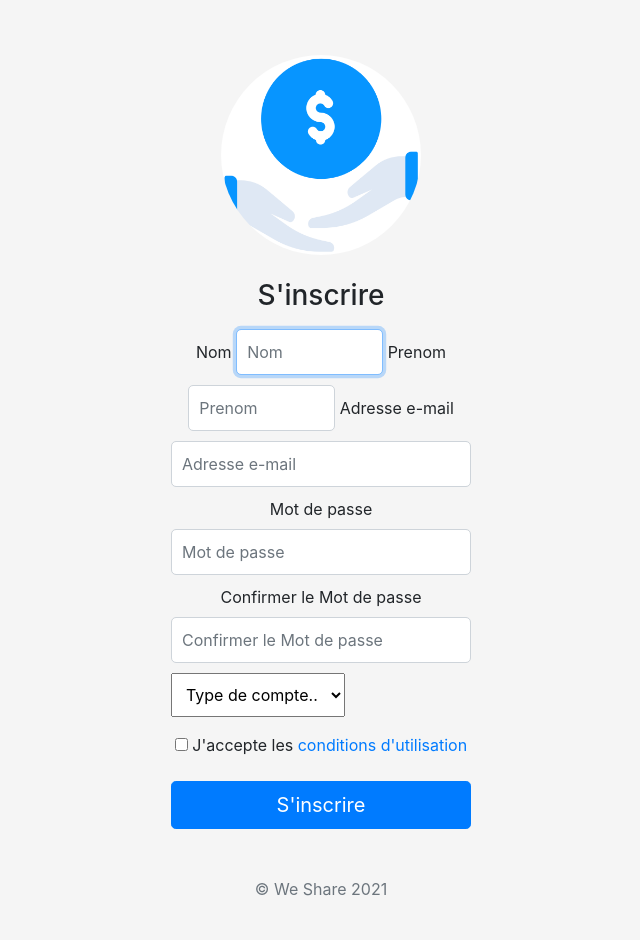
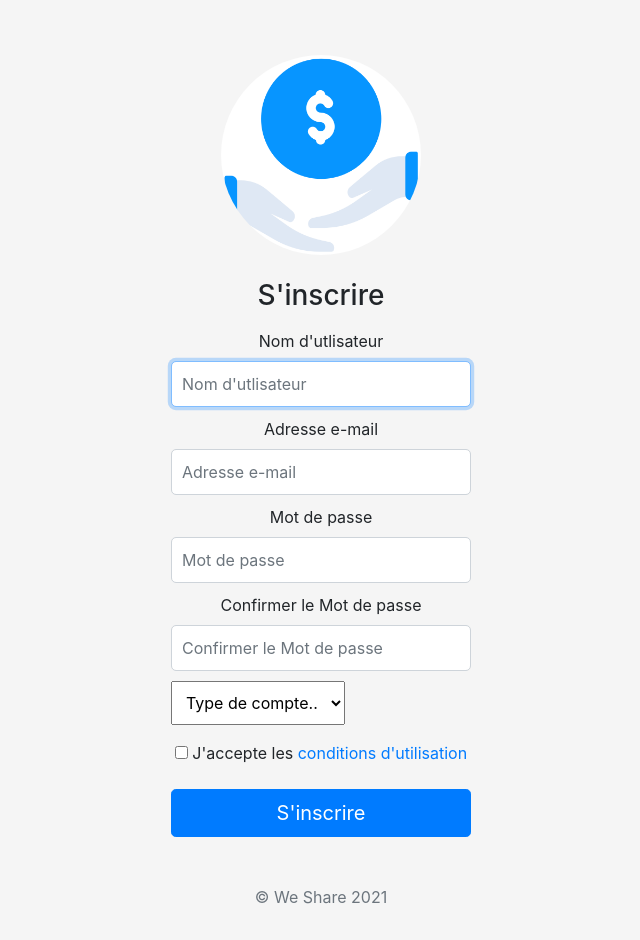
Before and after one commit to Ettalhaouy/We-share, a PHP site: page /signup.html in a window 1280 px wide. Shown: the whole page, without its empty margins (319-959 px from the left). Before the commit the page ends 896 px from the top, so only its background shows below. Run offline with PHP 8.4, Linux system fonts and the light colour scheme; some libraries are stand-ins or nearby versions.

Commit message:
Nom d'utilisateur

```diff
--- a/signin&signup.css
+++ b/signin&signup.css
@@ -41,8 +41,6 @@
   z-index: 2;
 }
 .form-signin-signup input[type="text"] {
-  display: inline-block;
-  width:147px;
   margin-bottom: 10px;
   border-radius: 5px;
 
--- a/signup.html
+++ b/signup.html
@@ -38,11 +38,9 @@
   <form>
     <img class="mb-4 rounded-circle" src="We-Share-logo.png" alt="" width="72" height="57">
     <h1 class="h3 mb-3 fw-normal"> S'inscrire </h1>
-    <label for="inputNom" class="visually-hidden">Nom</label>
-    <input type="text" id="inputNom" class="form-control" placeholder="Nom" required autofocus>
 
-    <label for="inputPrenom" class="visually-hidden">Prenom</label>
-    <input type="text" id="inputPrenom" class="form-control" placeholder="Prenom" required autofocus>
+    <label for="inputUserName" class="visually-hidden">Nom d'utlisateur</label>
+    <input type="text" id="inputUserName" class="form-control" placeholder="Nom d'utlisateur" required autofocus>
 
     <label for="inputEmail" class="visually-hidden">Adresse e-mail</label>
     <input type="email" id="inputEmail" class="form-control" placeholder="Adresse e-mail" required autofocus>
```
